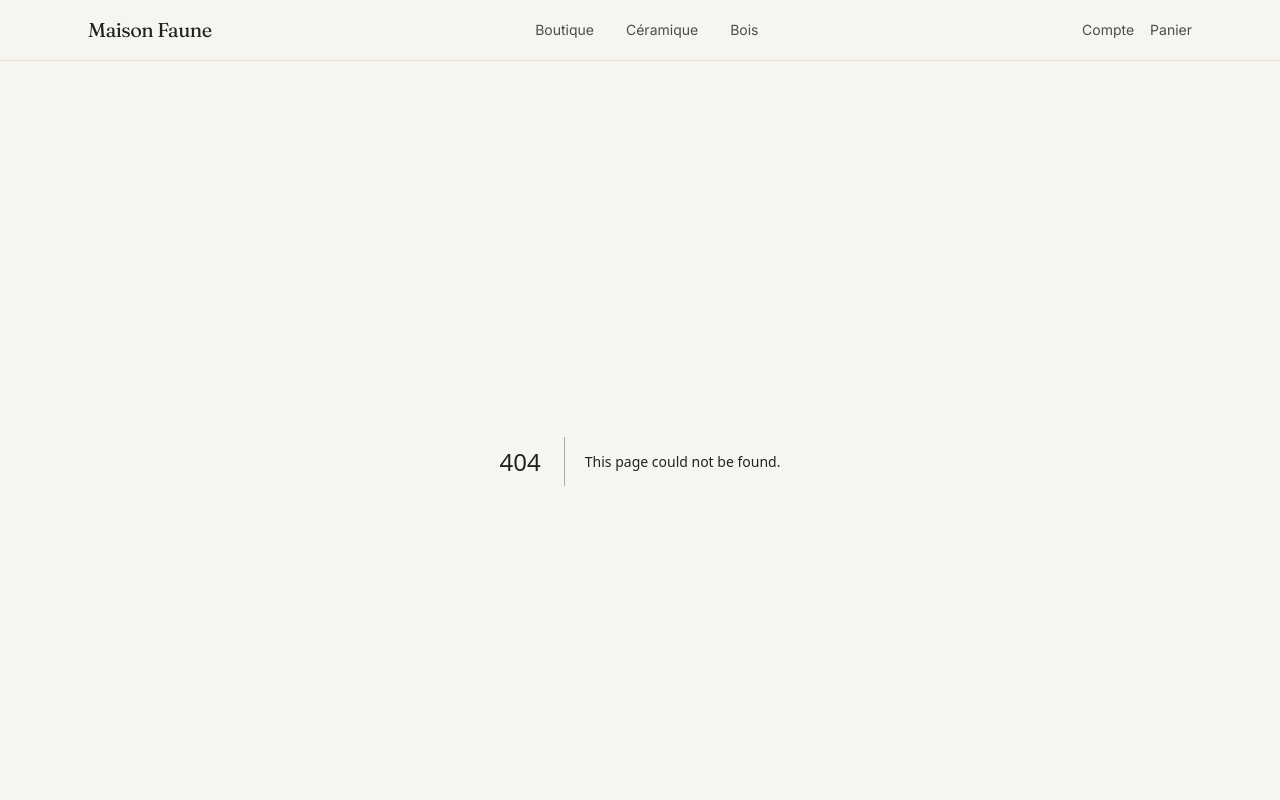
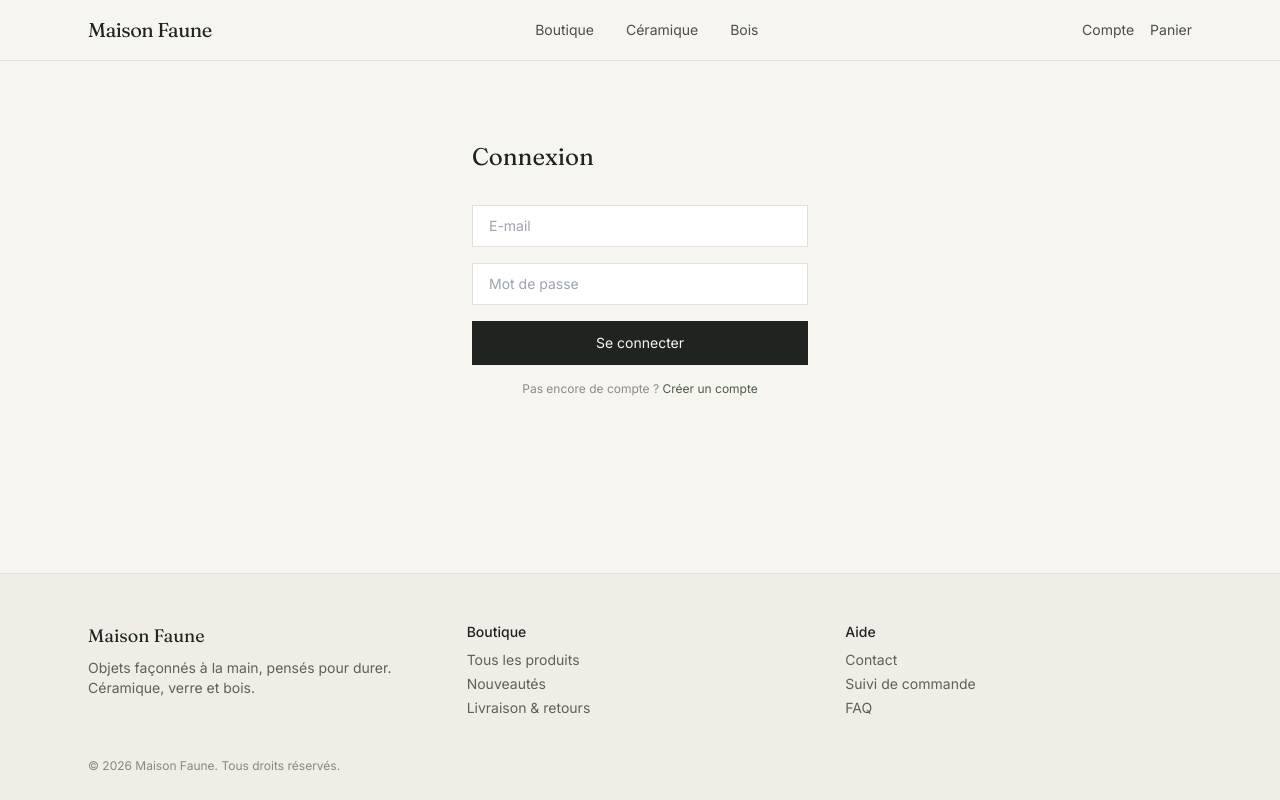
Before and after one commit to MrRoanLaudave/shopify, a Next.js app: page /compte in a window 1280 px wide. Before the commit this address had no page. Shown: the top 800 px of the page. Built offline with nearby package versions, Linux system fonts and the light colour scheme.

Commit message:
Create page.tsx

```diff
--- /dev/null
+++ b/app/compte/page.tsx
@@ -0,0 +1,71 @@
+"use client";
+
+import { useState } from "react";
+
+export default function Compte() {
+  const [connecte, setConnecte] = useState(false);
+
+  if (!connecte) {
+    return (
+      <main className="mx-auto max-w-sm px-6 py-20">
+        <h1 className="font-display text-2xl text-encre">Connexion</h1>
+        <div className="mt-8 space-y-4">
+          <input
+            placeholder="E-mail"
+            type="email"
+            className="w-full border border-pierreclaire px-4 py-2.5 font-body text-sm focus:border-mousse focus:outline-none"
+          />
+          <input
+            placeholder="Mot de passe"
+            type="password"
+            className="w-full border border-pierreclaire px-4 py-2.5 font-body text-sm focus:border-mousse focus:outline-none"
+          />
+          <button
+            onClick={() => setConnecte(true)}
+            className="w-full bg-encre px-8 py-3 font-body text-sm text-papier hover:bg-mousse"
+          >
+            Se connecter
+          </button>
+          <p className="text-center font-body text-xs text-pierre">
+            Pas encore de compte ? <span className="text-mousse">Créer un compte</span>
+          </p>
+        </div>
+      </main>
+    );
+  }
+
+  return (
+    <main className="mx-auto max-w-3xl px-6 py-14">
+      <h1 className="font-display text-2xl text-encre">Mon compte</h1>
+
+      <section className="mt-10">
+        <h2 className="font-body text-sm font-medium text-encre">Mes commandes</h2>
+        <div className="mt-4 divide-y divide-pierreclaire border-y border-pierreclaire font-body text-sm">
+          {[
+            { id: "#1042", date: "2 août 2026", statut: "Livrée", total: "70,00 €" },
+            { id: "#1017", date: "18 juillet 2026", statut: "Livrée", total: "42,00 €" },
+          ].map((cmd) => (
+            <div key={cmd.id} className="flex items-center justify-between py-4">
+              <span className="text-encre">{cmd.id}</span>
+              <span className="text-pierre">{cmd.date}</span>
+              <span className="text-mousse">{cmd.statut}</span>
+              <span className="text-encre">{cmd.total}</span>
+            </div>
+          ))}
+        </div>
+      </section>
+
+      <section className="mt-10">
+        <h2 className="font-body text-sm font-medium text-encre">Informations personnelles</h2>
+        <div className="mt-4 grid gap-4 sm:grid-cols-2">
+          <input placeholder="Prénom" className="border border-pierreclaire px-4 py-2.5 font-body text-sm focus:border-mousse focus:outline-none" />
+          <input placeholder="Nom" className="border border-pierreclaire px-4 py-2.5 font-body text-sm focus:border-mousse focus:outline-none" />
+          <input placeholder="E-mail" className="border border-pierreclaire px-4 py-2.5 font-body text-sm focus:border-mousse focus:outline-none sm:col-span-2" />
+        </div>
+        <button className="mt-4 border border-pierreclaire px-6 py-2.5 font-body text-sm text-encre hover:border-mousse">
+          Enregistrer
+        </button>
+      </section>
+    </main>
+  );
+}
```
